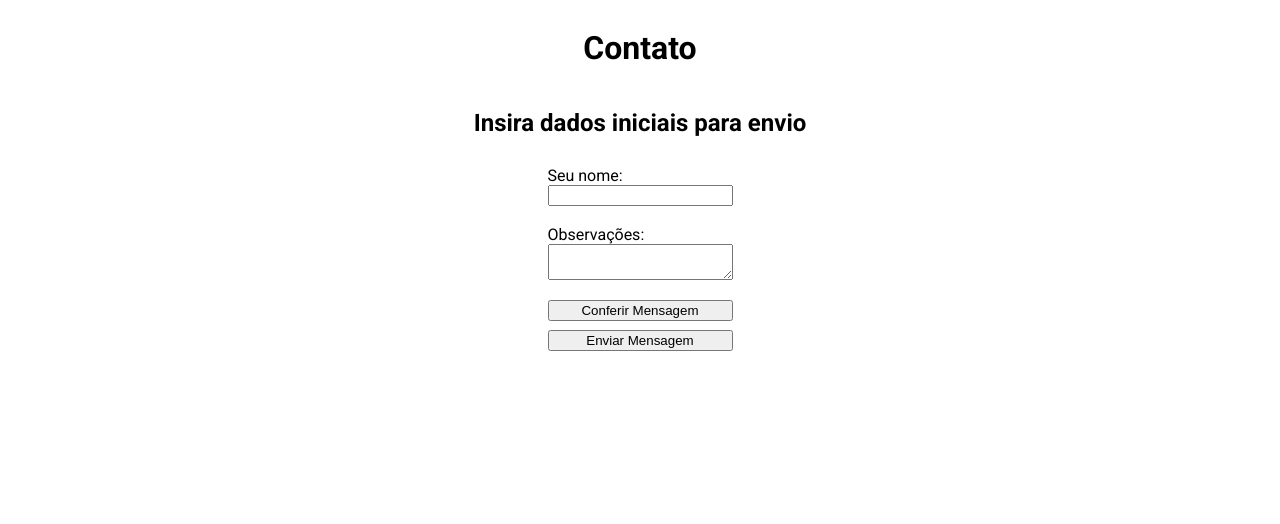
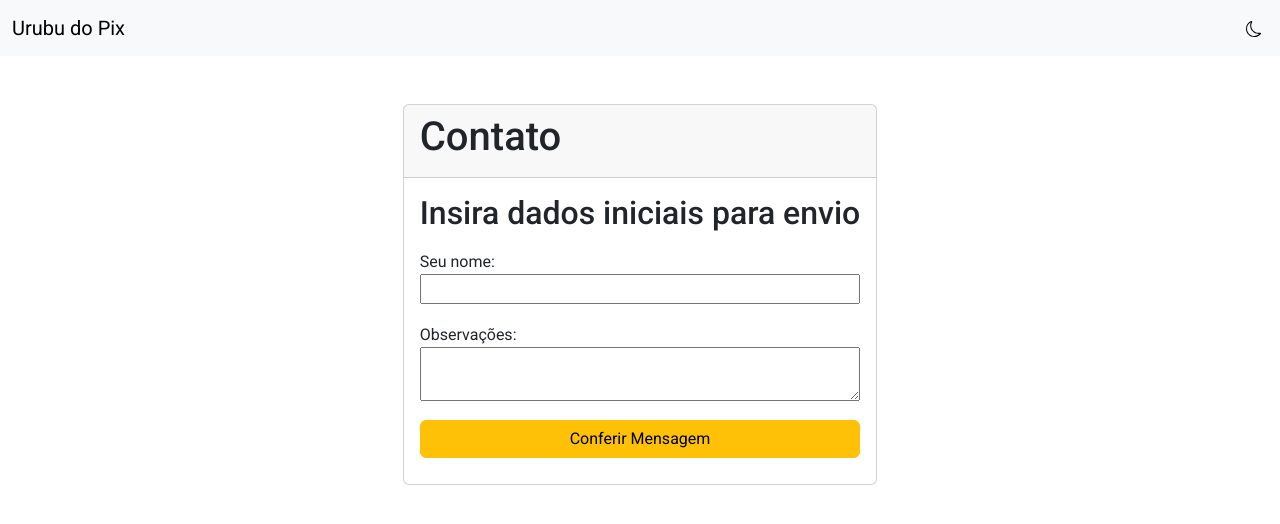
Before and after one commit to Eric-Coutinho/Exercicio-Senai, a plain HTML site: page index.html in a window 1280 px wide. Drawn offline with nearby package versions, Linux system fonts and the light colour scheme.

Commit message:
Styling and bootstrap complete, darkmode complete as well

```diff
--- a/assets/css/index.css
+++ b/assets/css/index.css
@@ -1,9 +1,11 @@
 body {
     font-family: "Roboto", sans-serif;
-    display: flex;
-    flex-direction: column;
-    justify-content: center;
-    align-items: center;
+}
+
+.darkMode {
+    border: none;
+    background-color: transparent;
+    z-index: 1000;
 }
 
 .inputs {
@@ -16,3 +18,16 @@ body {
     flex-direction: column;
     margin-block: 0.6em;
 }
+
+#info {
+    display: flex;
+    justify-content: center;
+    align-items: center;
+}
+
+.containerCard {
+    display: flex;
+    align-items: center;
+    justify-content: center;
+    margin-block: 3em;
+}
--- a/assets/js/main.js
+++ b/assets/js/main.js
@@ -2,13 +2,17 @@ var nomeGlobal;
 var mensagemGlobal;
 var dateGlobal;
 let checked = false;
+var darkMode = false;
 
 function conferirMensagemWhatsApp() {
     var nome = document.getElementById("nome").value;
     var mensagem = document.getElementById("mensagem").value;
     var date = new Date();
 
-    console.log(date);
+    if(nome.trim().length < 1 || mensagem.trim().length < 1) {
+        alert("Por favor preencha os campos.");
+        return;
+    }
 
     nomeGlobal = nome;
     mensagemGlobal = mensagem;
@@ -24,7 +28,9 @@ function conferirMensagemWhatsApp() {
 
     if (checked == true) {
         var infoDiv = document.getElementById("info");
+        btnSend = document.getElementById("btnSend")
         infoDiv.style.display = "block"
+        btnSend.style.display = "block"
     }
 
 }
@@ -60,4 +66,26 @@ function enviar() {
         dateGlobal;
 
     window.open(linkWhatsApp);
+    checked = false;
+    window.location.reload();
 }
+
+function setDarkMode() {
+    darkMode = !darkMode;
+
+    body = document.getElementById("body");
+    navbar = document.getElementById("navbar");
+    card = document.getElementById("card");
+
+    if(darkMode == true) {
+        body.style.background = "black";
+        navbar.setAttribute('class', 'navbar navbar-dark bg-dark');
+        card.setAttribute('class', 'card text-bg-dark');
+
+    }
+    else {
+        body.style.background = "white";
+        navbar.setAttribute('class', 'navbar navbar-light bg-light');
+        card.setAttribute('class', 'card');
+    }
+}
--- a/index.html
+++ b/index.html
@@ -10,14 +10,43 @@
   <link rel="preconnect" href="https://fonts.gstatic.com" crossorigin>
   <link
     href="https://fonts.googleapis.com/css2?family=Roboto:ital,wght@0,100;0,300;0,400;0,500;0,700;0,900;1,100;1,300;1,400;1,500;1,700;1,900&display=swap"
-    rel="stylesheet">
+    rel="stylesheet"> <!-- fonte -->
 
-  <link rel="stylesheet" href="assets/css/index.css">
+  <link href="https://cdn.jsdelivr.net/npm/bootstrap@5.3.3/dist/css/bootstrap.min.css" rel="stylesheet"
+    integrity="sha384-QWTKZyjpPEjISv5WaRU9OFeRpok6YctnYmDr5pNlyT2bRjXh0JMhjY6hW+ALEwIH" crossorigin="anonymous">
+  <script src="https://cdn.jsdelivr.net/npm/bootstrap@5.3.3/dist/js/bootstrap.bundle.min.js"
+    integrity="sha384-YvpcrYf0tY3lHB60NNkmXc5s9fDVZLESaAA55NDzOxhy9GkcIdslK1eN7N6jIeHz"
+    crossorigin="anonymous"></script> <!-- bootstrap -->
+
+  <link rel="stylesheet" href="assets/css/index.css"> <!-- css -->
+
 </head>
 
-<body>
+<body id="body">
+  <nav class="navbar navbar-light bg-light" id="navbar">
+  <!-- <nav class="navbar navbar-dark bg-dark" id="navbar"> -->
+    <div class="container-fluid">
+      <a class="navbar-brand">Urubu do Pix</a>
+      <div class="d-flex" role="search">
+        <button class="darkMode" onclick="setDarkMode()">
+          <svg xmlns="http://www.w3.org/2000/svg" width="16" height="16" fill="currentColor" class="bi bi-moon"
+            viewBox="0 0 16 16" id="moonIcon">
+            <path
+              d="M6 .278a.77.77 0 0 1 .08.858 7.2 7.2 0 0 0-.878 3.46c0 4.021 3.278 7.277 7.318 7.277q.792-.001 1.533-.16a.79.79 0 0 1 .81.316.73.73 0 0 1-.031.893A8.35 8.35 0 0 1 8.344 16C3.734 16 0 12.286 0 7.71 0 4.266 2.114 1.312 5.124.06A.75.75 0 0 1 6 .278M4.858 1.311A7.27 7.27 0 0 0 1.025 7.71c0 4.02 3.279 7.276 7.319 7.276a7.32 7.32 0 0 0 5.205-2.162q-.506.063-1.029.063c-4.61 0-8.343-3.714-8.343-8.29 0-1.167.242-2.278.681-3.286" />
+          </svg>
+        </button>
+      </div>
+    </div>
+  </nav>
+  <div class="container-fluid">
+    <div class="container-md containerCard">
+      <div class="card" id="card">
+        <!-- <div class="card text-bg-dark"> -->
+        <div class="card-header">
           <h1>Contato</h1>
+        </div>
 
+        <div class="card-body">
           <h2>Insira dados iniciais para envio</h2>
 
           <div class="inputs">
@@ -32,16 +61,21 @@
             </div>
 
             <div class="formatInfos">
-      <button onclick="conferirMensagemWhatsApp()">Conferir Mensagem</button>
+              <button onclick="conferirMensagemWhatsApp()" class="btn btn-warning">Conferir Mensagem</button>
             </div>
 
             <div id="info" style="display: none;">
               <p>Nome: <span id="confNome"></span></p>
               <p>Observações: <span id="confMsg"></span></p>
               <p>Data: <span id="confDate"></span></p>
+
             </div>
-
-    <button onclick="enviar()">Enviar Mensagem</button>
+            <button onclick="enviar()" class="btn btn-success" id="btnSend" style="display: none;"> Enviar
+              Mensagem</button>
+          </div>
+        </div>
+      </div>
+    </div>
   </div>
 
 </body>
```
Lines whose indentation alone changed are shown as unchanged.
